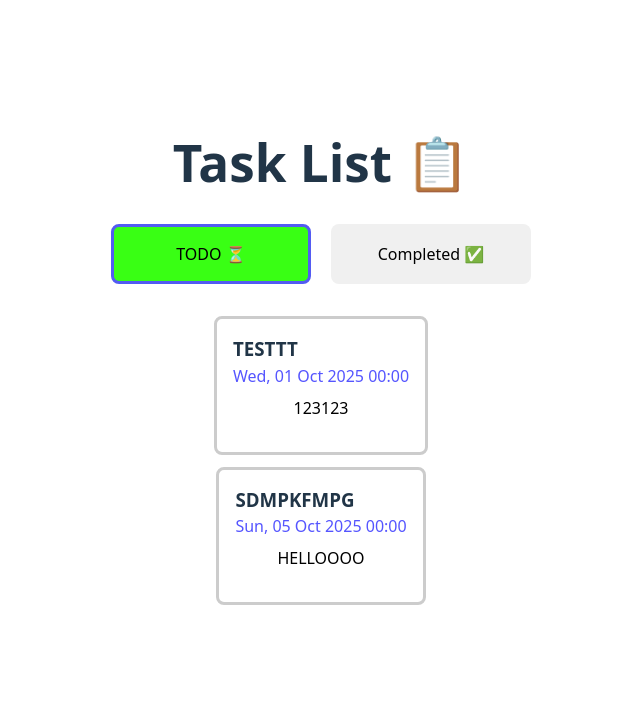
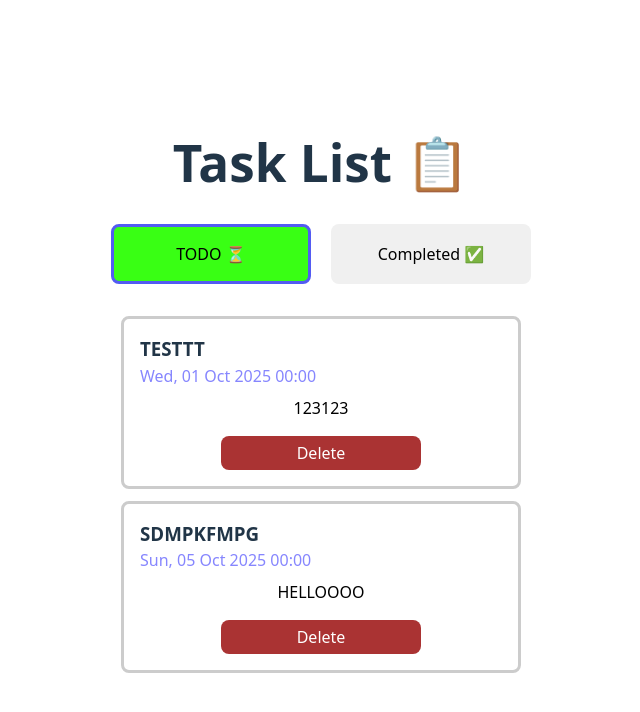
Before and after one commit to RiddhRam/YURS-GUI-Task, a React (Vite) app: page / in a window 1280 px wide. Shown: the top 712 px of the page, without its empty margins (319-959 px from the left). Built offline with nearby package versions, Linux system fonts and the light colour scheme.

Commit message:
Can now delete tasks

```diff
--- a/src/App.css
+++ b/src/App.css
@@ -78,6 +78,17 @@ button.active {
   border: 3px solid;
   border-color: #535bf2;
 }
+button.delete-button {
+  height: 34px;
+  margin: 0;
+  padding: 0;
+  background: #a33;
+  color: #fff;
+}
+button.delete-button:hover {
+  background-color: #a11;
+  border-color: #f55;
+}
 
 ul {
   padding-left: 0;
--- a/src/App.tsx
+++ b/src/App.tsx
@@ -1,41 +1,6 @@
 import { useState } from 'react'
-import type { TaskListData } from './types.tsx';
 import { TaskList } from './components/TaskList.tsx'
 import './App.css'
-
-// PLACEHOLDER TODO List
-export let toDoTasks: TaskListData[] = [
-  {
-    name: "TESTTT",
-    description: "123123",
-    date: new Date("2025-10-01"),
-    completed: false,
-  },
-  {
-    name: "DFMPSGSERS",
-    description: "ADFDSGDSG",
-    date: new Date("2025-10-03"),
-    completed: true,
-  },
-  {
-    name: "SDMPKFMPG",
-    description: "HELLOOOO",
-    date: new Date("2025-10-05"),
-    completed: false,
-  },
-  {
-    name: "NOSOGNSGSD",
-    description: "Hello world",
-    date: new Date("2025-10-01"),
-    completed: true,
-  },
-  {
-    name: "SDMFPPSGR",
-    description: "DSDGDSMGSDP",
-    date: new Date("2025-10-05"),
-    completed: true,
-  },
-];
 
 function App() {
   const [viewToDoScreen, setViewToDoScreen] = useState(true)
--- a/src/components/TaskList.tsx
+++ b/src/components/TaskList.tsx
@@ -1,15 +1,54 @@
-import { toDoTasks } from '../App.tsx'
+import { useState } from 'react'
+import type { TaskListData } from '../types.tsx';
 import { TaskListItem } from "./TaskListItem"
 
 // The list that displays all items of the current tab
 export function TaskList({ viewToDoScreen }: { viewToDoScreen: boolean }) {
 
+  const [toDoTasks, setToDoTasks] = useState<TaskListData[]>([
+    {
+      name: "TESTTT",
+      description: "123123",
+      date: new Date("2025-10-01"),
+      completed: false,
+    },
+    {
+      name: "DFMPSGSERS",
+      description: "ADFDSGDSG",
+      date: new Date("2025-10-03"),
+      completed: true,
+    },
+    {
+      name: "SDMPKFMPG",
+      description: "HELLOOOO",
+      date: new Date("2025-10-05"),
+      completed: false,
+    },
+    {
+      name: "NOSOGNSGSD",
+      description: "Hello world",
+      date: new Date("2025-10-01"),
+      completed: true,
+    },
+    {
+      name: "SDMFPPSGR",
+      description: "DSDGDSMGSDP",
+      date: new Date("2025-10-05"),
+      completed: true,
+    },
+  ])
+
   const filteredTasks = toDoTasks.filter(task =>
     viewToDoScreen ? !task.completed : task.completed
   );
 
+  // Function to delete a given task
+  const handleDelete = (taskToDelete: TaskListData) => {
+    setToDoTasks(prevTasks => prevTasks.filter((task => task !== taskToDelete)));
+  };
+
   return (
-    <div  style={{ height: '400px', overflowY: 'auto' }}>
+    <div  style={{ height: '400px', overflowY: 'auto', paddingRight: '10px', paddingLeft: '10px'}}>
       <ul>
         {filteredTasks.map((task, index) => (
           <TaskListItem
@@ -18,6 +57,7 @@ export function TaskList({ viewToDoScreen }: { viewToDoScreen: boolean }) {
             description={task.description}
             date={task.date}
             completed={task.completed}
+            onDelete={() => handleDelete(task)}
           />
         ))}
       </ul>
--- a/src/components/TaskListItem.tsx
+++ b/src/components/TaskListItem.tsx
@@ -1,14 +1,21 @@
-import type { TaskListData } from '../types.tsx';
-
 // Each item being displayed within the list
-export function TaskListItem({ name, description, date, completed }: TaskListData) {
+export function TaskListItem({ name, description, date, completed, onDelete }: {
+  name: string
+  description: string
+  date: Date
+  completed: Boolean
+  onDelete: () => void
+}) {
   return (
-    <li style={{ justifySelf: 'center' }}>
-      <div style={{ justifyItems: 'left' }}>
+    <li >
+      <div style={{ textAlign: 'left' }}>
         <h3 style={{ margin: 0 }}>{name}</h3>
-        <span style={{ color: '#55F' }}>{date.toUTCString().substring(0, date.toUTCString().length - 7)}</span>
+        <span style={{ color: 'rgba(134, 134, 254, 1)' }}>{date.toUTCString().substring(0, date.toUTCString().length - 7)}</span>
       </div>
       <p style={{ marginTop: '8px' }}>{description}</p>
+      <button onClick={onDelete} className="delete-button">
+        Delete
+      </button>
     </li>
   );
 }
```
